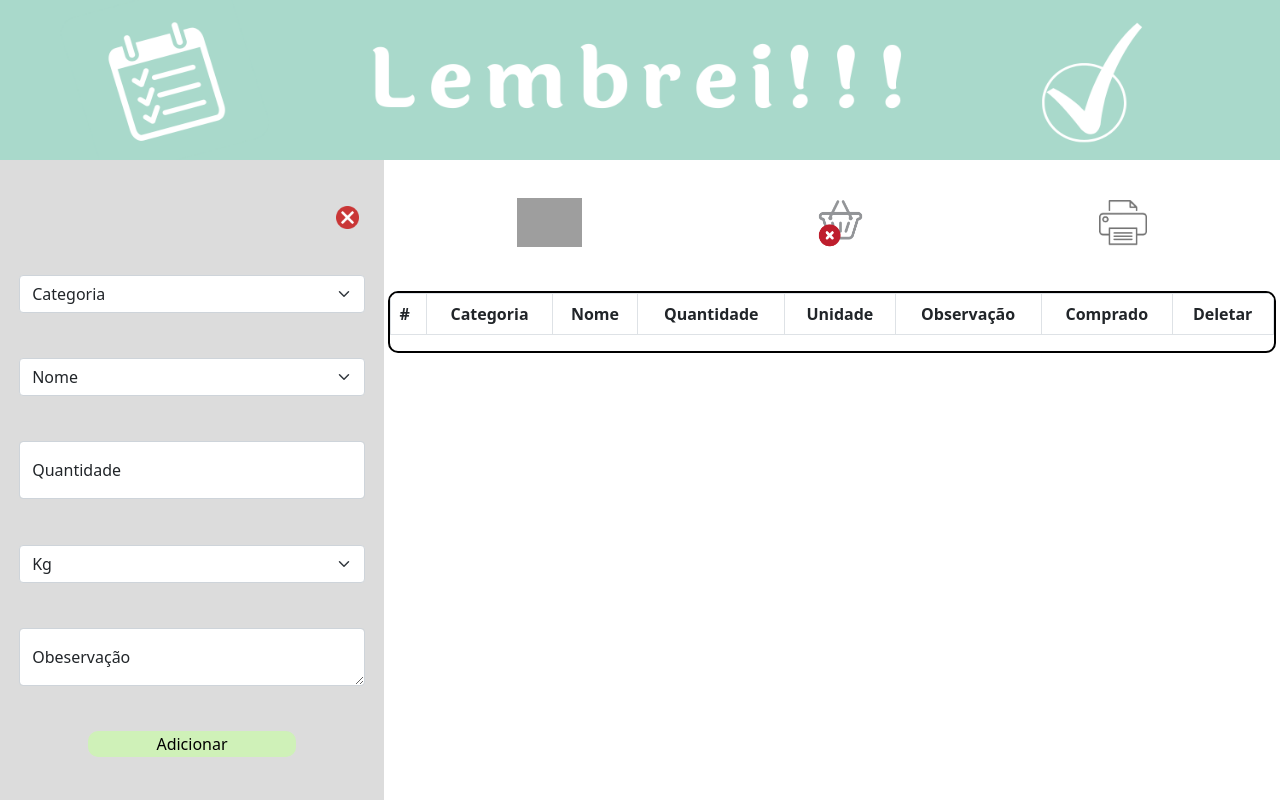
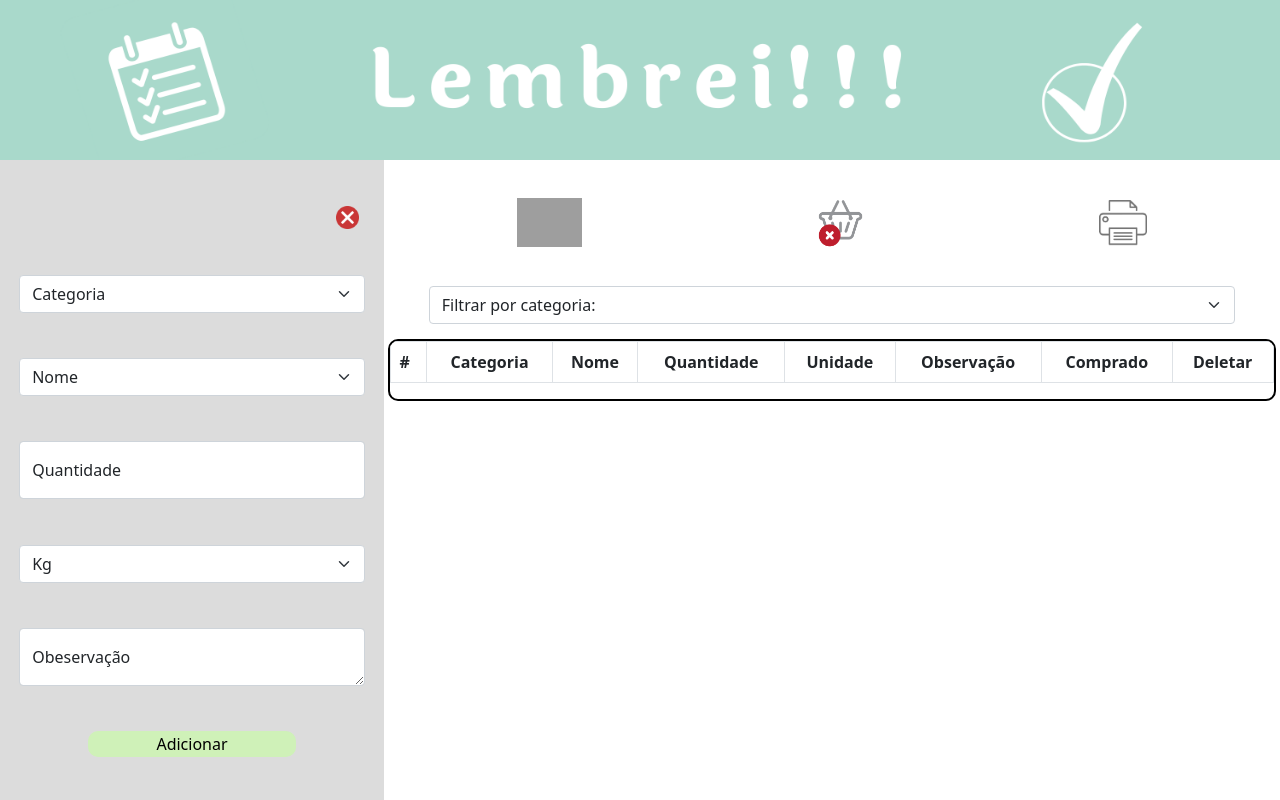
Before and after one commit to MarcoMecenasFilho/lembrei, a React (Create React App) app: page / in a window 1280 px wide. Built offline with nearby package versions, Linux system fonts and the light colour scheme; grey boxes are pictures that could not be loaded.

Commit message:
filter select

```diff
--- a/src/components/Header.jsx
+++ b/src/components/Header.jsx
@@ -50,6 +50,7 @@ export default function Header() {
   function handleCategory({target}) {
     setCategory(target.value);
     setSubcategories(subcategoryFunction(target.value))
+    setSubcategorySelected('')
     setValidate(true)
   }
 
--- a/src/pages/TodoList.jsx
+++ b/src/pages/TodoList.jsx
@@ -1,10 +1,11 @@
-import React, {useContext} from 'react';
+import React, {useContext, useState} from 'react';
 import Header from '../components/Header';
 import AppContext from '../context/AppContext';
 import '../style/TodoList.css'
 import Table from 'react-bootstrap/Table';
 import { tableHeader } from '../services/datas';
 import { setLocalStore } from '../services/localStorageFunctions';
+import print from '../services/print'
 import remover from '../images/remover.png';
 import comprado from '../images/comprado.png';
 import naocomprado from '../images/naocomprado.png';
@@ -13,11 +14,16 @@ import printer from '../images/printer.png'
 import add from '../images/add.png'
 import trash from '../images/trash.png'
 import closeHeader from '../images/closeHeader.png'
+import { categories } from '../services/datas';
+import Form from 'react-bootstrap/Form'
 
 
 export default function TodoList() {
   const {actualList, setActualList, idGlobal,setIdGlobal, checkboxList, setCheckboxList,addProduct,
     setAddProduct } = useContext(AppContext);
+    const [category, setCategory] = useState('')
+
+
   function deleteProduct({currentTarget}) {
     const listFiltered = actualList.filter((ids) => (Number(currentTarget.value) !== ids.idProduct
     ))
@@ -73,23 +79,21 @@ export default function TodoList() {
     return naocomprado
   }
 
-  function print() {
-    alert(`
-Será aberta a opção de imprimir.
+  function handleCategory({target}) {
+    setCategory(target.value)
+  }
 
-Caso deseje uma cópia física, deve escolher a
-impressora que preferir.
+  function categoryFilter() {
+const filtered = actualList.filter((categ) => categ.category === category);
+const filteredByText =  actualList.filter((categ) => categ.categoryText);
+    if(category === 'todos') { return actualList}
+    if(category === 'Outros') {return filteredByText}
+    if (filtered) { return filtered }
 
-Para gerar um arquivo, deve se escolher a opção de
-salvar em PDF.
+    return actualList
+  }
 
-Obs: Para melhor visualização escolher o layout que
-melhor ficam os dados (Retrato/paisagem).
 
-Ir em Mais definições e ativar Gráficos de segundo
-plano e Desativar Cabeçalhos e rodapés.`);
-      window.print();
-  }
 
   const list = (
     <div className={addProduct ? 'add table-list' : 'noAdd table-list'} >
@@ -101,6 +105,13 @@ plano e Desativar Cabeçalhos e rodapés.`);
         <button type='button'  className='btn-clear' src={trash} onClick={clearTable}><img className='btn-icon' src={trash} alt='trash'/></button>
         <button className='print' type='button' src={printer} onClick={() => print()}><img src={printer} className='btn-icon'  alt='printer'/></button>
       </div>
+      <Form.Select className='category-filter'   onChange={(e) => handleCategory(e)} name="category">
+            <option value="todos">Filtrar por categoria:</option>
+            <option value="todos">Todos</option>
+            {categories.map((category) => (
+              <option value={category}>{category}</option>
+            ))}
+          </Form.Select>
       <Table responsive striped  bordered hover>
         <thead >
             <tr>
@@ -111,7 +122,7 @@ plano e Desativar Cabeçalhos e rodapés.`);
             </tr>
         </thead>
       <tbody>
-        {actualList.map((elem, index) => (
+        {categoryFilter().map((elem, index) => (
           <tr key={index} className= {checkedBox(elem.idProduct) && "scratched" } >
             <td><p>{index}</p></td>
             {elem.categoryText === "" ? <td><p>{elem.category}</p></td> :
--- /dev/null
+++ b/src/services/print.js
@@ -0,0 +1,17 @@
+export default function print() {
+  alert(`
+Será aberta a opção de imprimir.
+
+Caso deseje uma cópia física, deve escolher a
+impressora que preferir.
+
+Para gerar um arquivo, deve se escolher a opção de
+salvar em PDF.
+
+Obs: Para melhor visualização escolher o layout que
+melhor ficam os dados (Retrato/paisagem).
+
+Ir em Mais definições e ativar Gráficos de segundo
+plano e Desativar Cabeçalhos e rodapés.`);
+    window.print();
+}
--- a/src/style/TodoList.css
+++ b/src/style/TodoList.css
@@ -127,6 +127,12 @@ td p {
   justify-content: center;
 }
 
+.category-filter {
+  align-self: center;
+  width: 90% !important;
+  margin-bottom: 10px;
+}
+
 
 @media screen and (max-width:600px) {
   .btns-table{
@@ -150,6 +156,7 @@ td p {
     width: 70%;
   }
 }
+
 
 @media screen and (max-width:800px) {
   .master-img {
@@ -194,6 +201,7 @@ td p {
     position: relative;
     }
 }
+
 
 @media screen and (min-width:1600px) {
   .delete-btn img{
```
